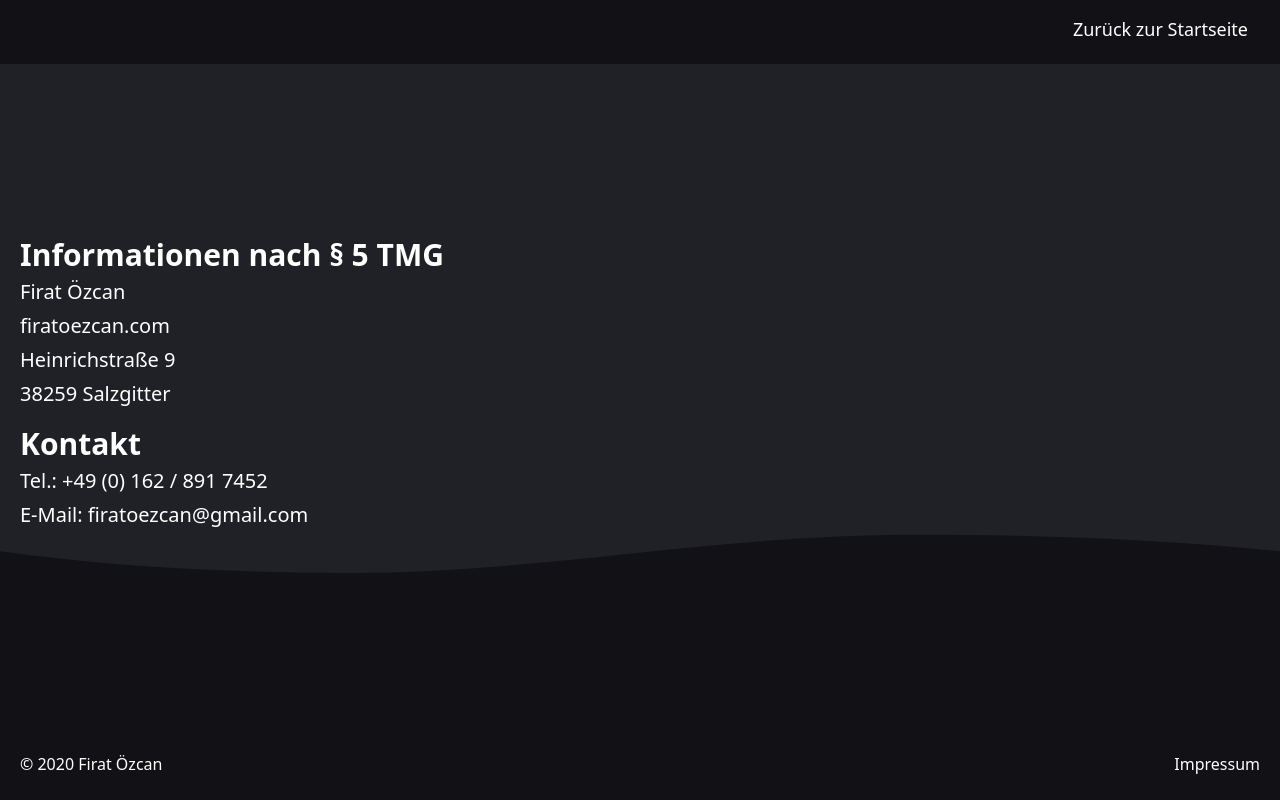
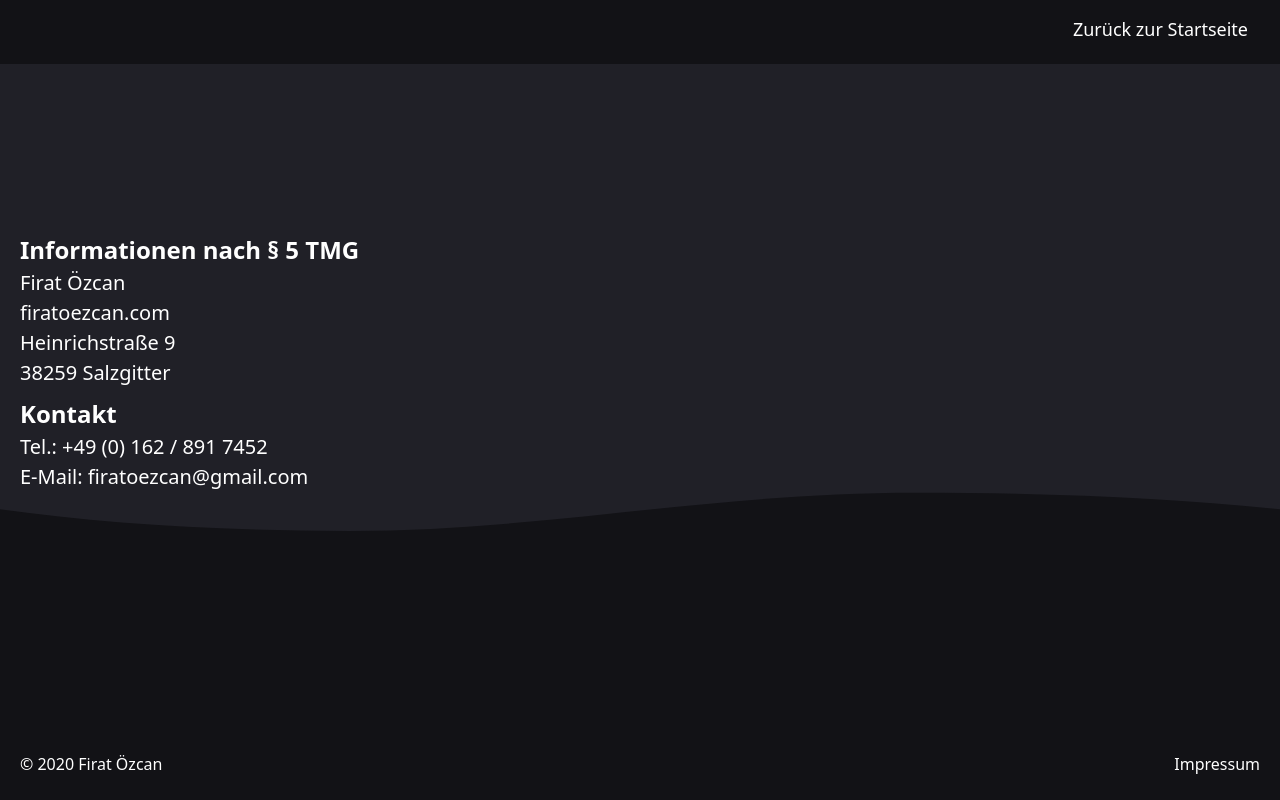
Before and after one commit to firatoezcan/website, a Next.js app: page /imprint in a window 1280 px wide. Built offline with nearby package versions, Linux system fonts and the light colour scheme.

Commit message:
Imprint sizing

```diff
--- a/pages/imprint.tsx
+++ b/pages/imprint.tsx
@@ -20,16 +20,16 @@ const Imprint = () => {
           </Head>
           <div className="bg-black-300">
             <Container>
-              <section className="Home pt-40">
+              <section className="Home pt-40 leading-normal">
                 <div>
-                  <h3 className="pt-2 text-3xl font-bold">Informationen nach § 5 TMG</h3>
-                  <p className="text-xl mb-1">Firat Özcan</p>
-                  <p className="text-xl mb-1">firatoezcan.com</p>
-                  <p className="text-xl mb-1">Heinrichstraße 9</p>
-                  <p className="text-xl mb-1">38259 Salzgitter</p>
-                  <h3 className="pt-2 text-3xl font-bold">Kontakt</h3>
-                  <p className="text-xl mb-1">Tel.: +49 (0) 162 / 891 7452</p>
-                  <p className="text-xl mb-1">
+                  <h3 className="pt-2 text-xl sm:text-2xl font-bold">Informationen nach § 5 TMG</h3>
+                  <p className="text-base sm:text-xl">Firat Özcan</p>
+                  <p className="text-base sm:text-xl">firatoezcan.com</p>
+                  <p className="text-base sm:text-xl">Heinrichstraße 9</p>
+                  <p className="text-base sm:text-xl">38259 Salzgitter</p>
+                  <h3 className="pt-2 text-xl sm:text-2xl font-bold">Kontakt</h3>
+                  <p className="text-base sm:text-xl">Tel.: +49 (0) 162 / 891 7452</p>
+                  <p className="text-base sm:text-xl">
                     E-Mail: <a href="mailto:firatoezcan@gmail.com">firatoezcan@gmail.com</a>
                   </p>
                 </div>
```
